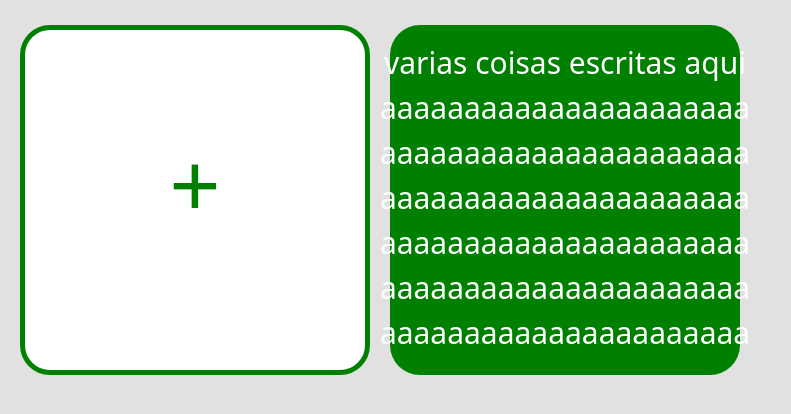
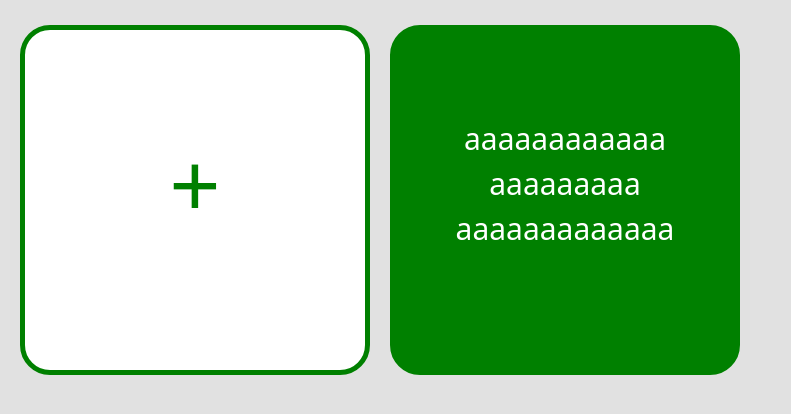
Before and after one commit to arthurbaccan/ATBSearch, a PHP site: page /tabela.html in a window 1280 px wide. Shown: the part 112-526 px from the top of the page, without its empty margins (0-791 px from the left). Run offline with PHP 8.4, Linux system fonts and the light colour scheme.

Commit message:
Add files via upload

```diff
--- a/HTML/style.css
+++ b/HTML/style.css
@@ -90,28 +90,37 @@ button.table-add:hover {
 }
 
 button.table-open {
+    /*Tamanho do botão*/
     margin: 25px 0 0 20px;
     width: 350px;
     height: 350px;
     padding: 15px 15px 48px 15px;
 
+    /*Formatação do botão*/
     background-color: green;
     color: white;
     font-size: 30px;
     border-radius: 30px;
-    border: 0px;
+    border: 2px solid green;
 
+    /*Configuração de texto*/
     display: flex;
-    flex-wrap: wrap;            /* Permite que o conteúdo quebre em linha */
-    align-items: center;        /* Centraliza verticalmente o conteúdo */
-    justify-content: center;    /* Centraliza horizontalmente o conteúdo */
-    text-align: center;         /* Garante que o texto fique centralizado */
+    flex-wrap: wrap;
+    align-items: center;
+    justify-content: center;
+    text-align: center;
+    overflow: hidden;
+    text-overflow: ellipsis;
+    white-space: normal;
+    overflow-wrap: break-word;
 
+    /*Transição*/
     transition: 0.5s;
 }
 
 button.table-open:hover {
     background-color: darkgreen;
+    border: 2px solid darkgreen;
 
     transition: 0.5s;
 }
--- a/HTML/tabela.html
+++ b/HTML/tabela.html
@@ -89,20 +89,18 @@
       <!--Adicionar um conteiner responsivo que adiciona novas tabelas personalizadas em fileiras da esquerda pra direita e quebra para a próxma linha ao chegar no fim,
       Deve conter um botão de adicionar tabelar no canto superior esquerdo sempre,
       Lembrar de colocar uma excessão de java script pra evitar que seja possivel abrir mais de uma tabela personalizada ao mesmo tempo ao clicar rápido no botão,
-      As tabelas personalizadas te que usar o mesmo banco de dados local das tabelas convencionais-->
+      As tabelas personalizadas devem usar o mesmo banco de dados das tabelas convencionais-->
       <div style="display: flex; align-items: center;">
         <button class="table-add">
           +
         </button>
 
+        <!-- Depois de cada palavra SEMPRE COLOCAR UM ESPAÇO, mesmo que a próxima palavra seja colocada na próxma linha-->
         <button class="table-open">
-          varias coisas escritas aqui
-          aaaaaaaaaaaaaaaaaaaaaa
-          aaaaaaaaaaaaaaaaaaaaaa
-          aaaaaaaaaaaaaaaaaaaaaa
-          aaaaaaaaaaaaaaaaaaaaaa
-          aaaaaaaaaaaaaaaaaaaaaa
-          aaaaaaaaaaaaaaaaaaaaaa
+          aaaaaaaaaaaa
+          aaaaaaaaa
+          aaaaaaaaaaaaa
+        </button>
       </div>
 
 
--- a/HTML/tabela.js
+++ b/HTML/tabela.js
@@ -7,3 +7,15 @@ if (toastTrigger) {
     toastBootstrap.show()
   })
 }
+
+
+/*Função para quberar palavras caso elas possuam mais de 12 caracteres*/
+document.addEventListener('DOMContentLoaded', function() {
+  const btn = document.querySelector('button.table-open');
+  btn.innerHTML = btn.innerHTML.split(' ').map(word => {
+    if(word.length > 12) {
+      return word.replace(/(.{12})/g, '$1<wbr>');
+    }
+    return word;
+  }).join(' ');
+});
```
